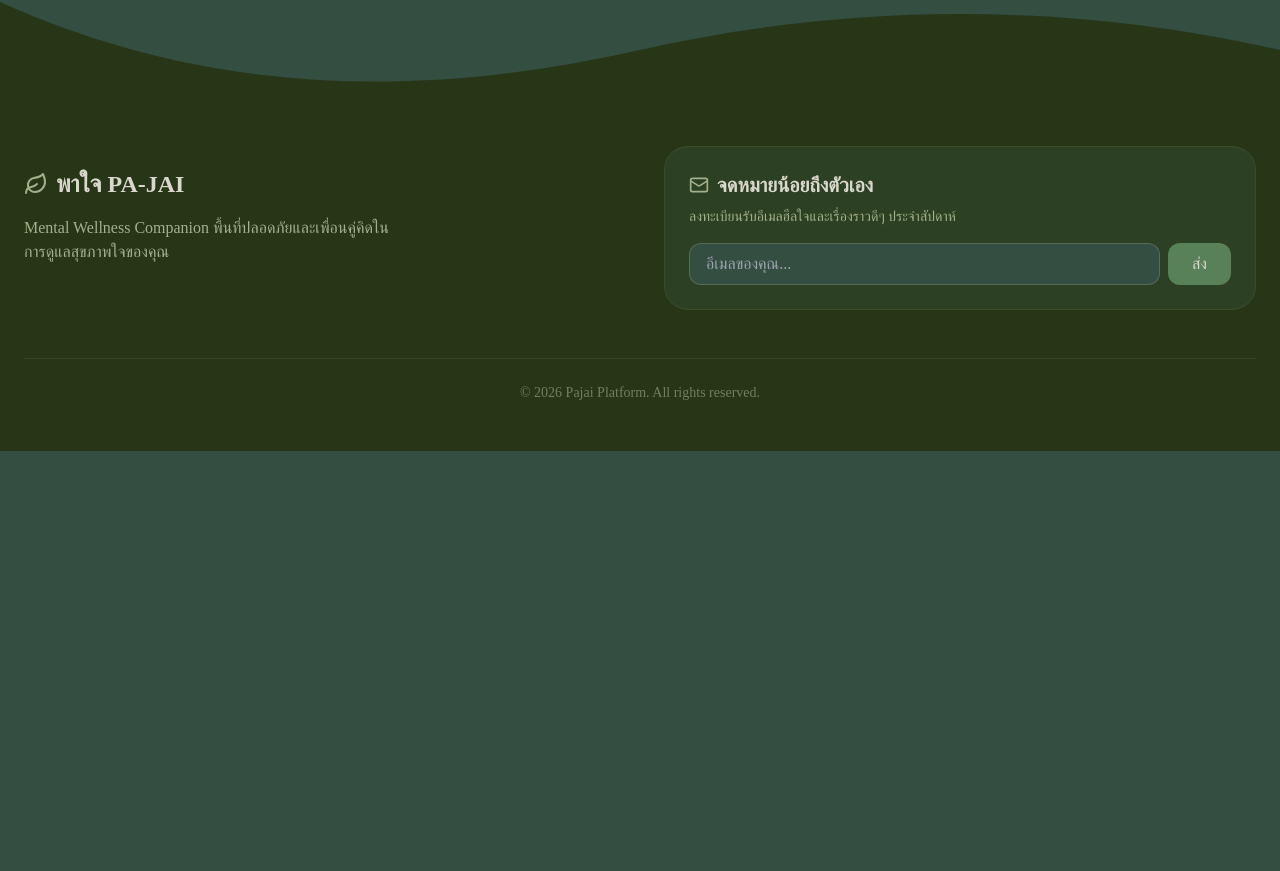
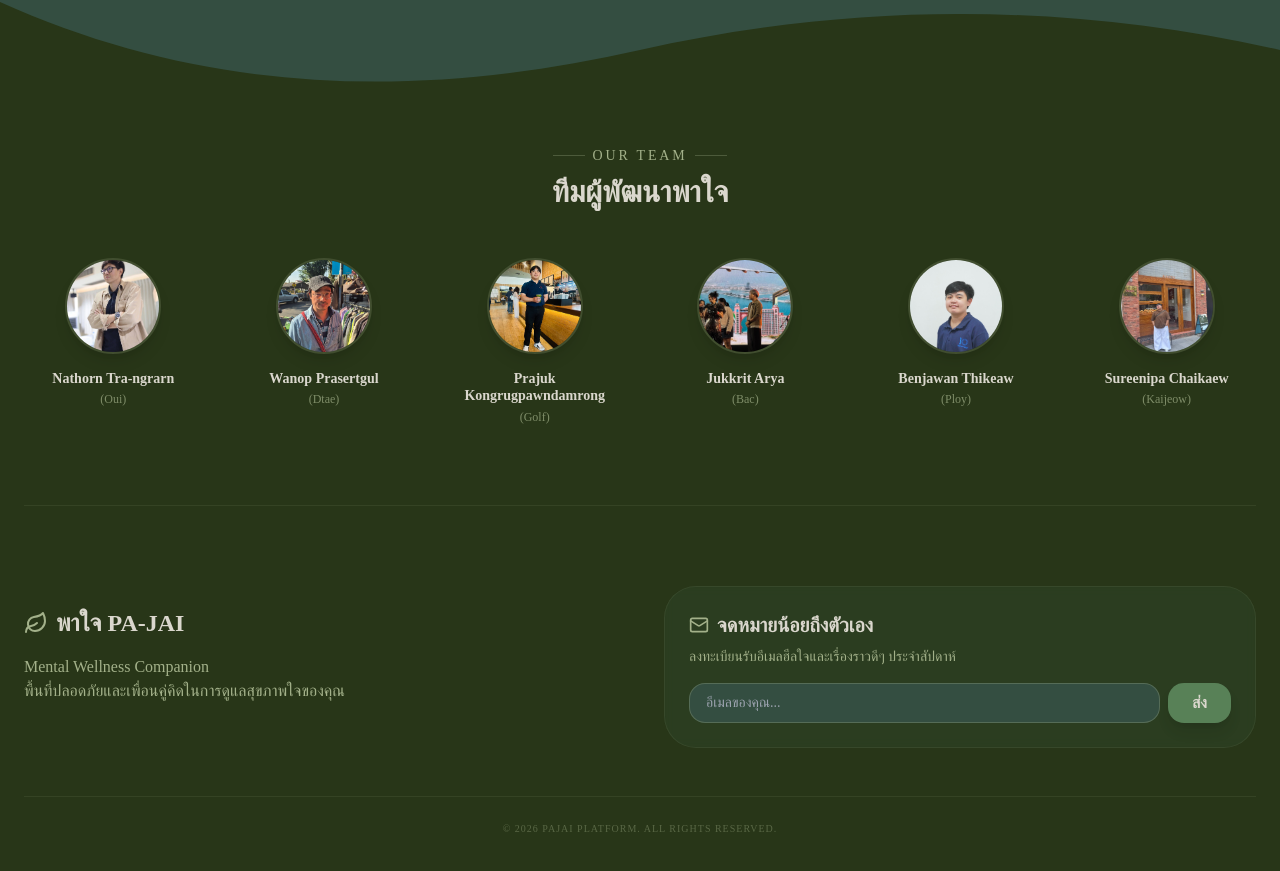
Before and after one commit to KhunKaijeow/pa-jai, a React (Create React App) app: page / in a window 1280 px wide. Shown: the part 1231-2102 px from the top of the page. Before the commit the page ends 1682 px from the top, so only its background shows below. Built offline with nearby package versions, Linux system fonts and the light colour scheme.

Commit message:
Modify: add team member in home page

```diff
--- a/src/App.js
+++ b/src/App.js
@@ -202,7 +202,7 @@ export default function App() {
       {activeTab !== "recover" &&
         activeTab !== "admin" &&
         activeTab !== "map" &&
-        (activeTab === "home" ? <Footer /> : <CompactFooter />)}
+        (activeTab === "home" ? <Footer showTeam={true} /> : <CompactFooter />)}
 
       {/* 5. Floating AI Chat Widget */}
       {user && (
--- a/src/components/Footer.js
+++ b/src/components/Footer.js
@@ -1,7 +1,9 @@
 import React from "react";
 import { Leaf, Mail, Quote } from "lucide-react";
+import { motion } from "framer-motion";
+import { teamMembers } from "../constants/mockData";
 
-export function Footer() {
+export function Footer({ showTeam = false }) {
   return (
     <footer className="mt-20 relative w-full">
       {/* Decorative Wave Design */}
@@ -16,40 +18,91 @@ export function Footer() {
       </svg>
 
       <div className="bg-[#283618] pt-12 pb-32 md:pb-12 px-6">
-        <div className="max-w-7xl mx-auto grid grid-cols-1 md:grid-cols-2 gap-12 items-center">
+        <div className="max-w-7xl mx-auto">
+          {showTeam && (
+            <div className="mb-20">
+              <div className="flex flex-col items-center mb-12">
+                <div className="flex items-center gap-2 mb-2">
+                  <div className="h-[1px] w-8 bg-[#a3b18a]/30" />
+                  <span className="text-[#a3b18a] text-sm font-medium uppercase tracking-[0.2em]">
+                    Our Team
+                  </span>
+                  <div className="h-[1px] w-8 bg-[#a3b18a]/30" />
+                </div>
+                <h3 className="text-3xl font-bold text-[#dad7cd]">
+                  ทีมผู้พัฒนาพาใจ
+                </h3>
+              </div>
+
+              <div className="grid grid-cols-2 md:grid-cols-3 lg:grid-cols-6 gap-6 md:gap-8">
+                {teamMembers.map((member, i) => (
+                  <motion.div
+                    key={i}
+                    initial={{ opacity: 0, y: 20 }}
+                    whileInView={{ opacity: 1, y: 0 }}
+                    viewport={{ once: true }}
+                    transition={{ delay: i * 0.1 }}
+                    className="flex flex-col items-center text-center group"
+                  >
+                    <div className="w-20 h-20 md:w-24 md:h-24 rounded-full overflow-hidden mb-4 border-2 border-[#a3b18a]/20 group-hover:border-[#a3b18a]/50 transition-all duration-300 shadow-lg group-hover:scale-105">
+                      <img
+                        src={member.img}
+                        alt={member.name}
+                        className="w-full h-full object-cover"
+                      />
+                    </div>
+                    <h4 className="text-[#dad7cd] font-semibold text-sm mb-1 leading-tight group-hover:text-[#a3b18a] transition-colors">
+                      {member.name}
+                    </h4>
+                    <p className="text-[#a3b18a] text-xs opacity-70">
+                      ({member.nickname})
+                    </p>
+                  </motion.div>
+                ))}
+              </div>
+              <div className="mt-20 border-t border-[#a3b18a]/10" />
+            </div>
+          )}
+
+          <div className="grid grid-cols-1 md:grid-cols-2 gap-12 items-center">
             <div>
               <div className="flex items-center gap-2 mb-4">
                 <Leaf size={24} className="text-[#a3b18a]" />
-              <h2 className="text-2xl font-bold text-[#dad7cd]">พาใจ PA-JAI</h2>
+                <h2 className="text-2xl font-bold text-[#dad7cd]">
+                  พาใจ PA-JAI
+                </h2>
               </div>
-            <p className="text-[#a3b18a] mb-6 max-w-sm">
+              <p className="text-[#a3b18a] mb-6 max-w-sm font-light">
                 Mental Wellness Companion
+                <br />
                 พื้นที่ปลอดภัยและเพื่อนคู่คิดในการดูแลสุขภาพใจของคุณ
               </p>
             </div>
 
             {/* Newsletter */}
-          <div className="bg-[#3a5a40]/30 p-6 rounded-3xl border border-[#a3b18a]/10">
+            <div className="bg-[#3a5a40]/20 p-6 rounded-[2rem] border border-[#a3b18a]/10 backdrop-blur-sm">
               <h3 className="text-xl font-semibold text-[#dad7cd] mb-2 flex items-center gap-2">
-              <Mail size={20} className="text-[#a3b18a]" /> จดหมายน้อยถึงตัวเอง
+                <Mail size={20} className="text-[#a3b18a]" />{" "}
+                จดหมายน้อยถึงตัวเอง
               </h3>
-            <p className="text-sm text-[#a3b18a] mb-4">
+              <p className="text-sm text-[#a3b18a] mb-4 font-light">
                 ลงทะเบียนรับอีเมลฮีลใจและเรื่องราวดีๆ ประจำสัปดาห์
               </p>
               <div className="flex gap-2">
                 <input
                   type="email"
                   placeholder="อีเมลของคุณ..."
-                className="flex-1 bg-[#344e41] border border-[#a3b18a]/30 rounded-xl px-4 py-2 text-[#dad7cd] outline-none"
+                  className="flex-1 bg-[#344e41] border border-[#a3b18a]/30 rounded-2xl px-4 py-2 text-[#dad7cd] outline-none text-sm focus:border-[#a3b18a] transition-colors"
                 />
-              <button className="px-6 py-2 bg-[#588157] text-[#dad7cd] rounded-xl hover:bg-[#a3b18a] hover:text-[#344e41] font-medium transition-colors">
+                <button className="px-6 py-2 bg-[#588157] text-[#dad7cd] rounded-2xl hover:bg-[#a3b18a] hover:text-[#344e41] font-semibold transition-all shadow-lg active:scale-95">
                   ส่ง
                 </button>
               </div>
             </div>
           </div>
-        <div className="max-w-7xl mx-auto mt-12 pt-6 border-t border-[#a3b18a]/10 text-center text-[#a3b18a]/60 text-sm">
+          <div className="mt-12 pt-6 border-t border-[#a3b18a]/10 text-center text-[#a3b18a]/40 text-[10px] tracking-widest uppercase">
             &copy; 2026 Pajai Platform. All rights reserved.
+          </div>
         </div>
       </div>
     </footer>
--- a/src/constants/mockData.js
+++ b/src/constants/mockData.js
@@ -204,3 +204,36 @@ export const moods = [
     color: "bg-slate-500/20 text-slate-300 border-slate-500/30",
   },
 ];
+
+export const teamMembers = [
+  {
+    name: "Nathorn Tra-ngrarn",
+    nickname: "Oui",
+    img: "/images/team/POui.jpg",
+  },
+  {
+    name: "Wanop Prasertgul",
+    nickname: "Dtae",
+    img: "/images/team/PDtae.jpg",
+  },
+  {
+    name: "Prajuk Kongrugpawndamrong",
+    nickname: "Golf",
+    img: "/images/team/PGolf.jpg",
+  },
+  {
+    name: "Jukkrit Arya",
+    nickname: "Bac",
+    img: "/images/team/PBac.jpg",
+  },
+  {
+    name: "Benjawan Thikeaw",
+    nickname: "Ploy",
+    img: "/images/team/PPloy.jpg",
+  },
+  {
+    name: "Sureenipa Chaikaew",
+    nickname: "Kaijeow",
+    img: "/images/team/KJ.jpg",
+  },
+];
--- a/src/views/PresentationMode.js
+++ b/src/views/PresentationMode.js
@@ -16,6 +16,7 @@ import {
   Map as MapIcon,
 } from "lucide-react";
 import CustomLogo from "../components/CustomLogo";
+import { teamMembers } from "../constants/mockData";
 
 export default function PresentationMode({ onClose }) {
   const [currentSlide, setCurrentSlide] = useState(0);
@@ -500,38 +501,7 @@ export default function PresentationMode({ onClose }) {
               ทีมผู้พัฒนา (The Team)
             </motion.h2>
             <div className="grid grid-cols-2 md:grid-cols-3 gap-6 md:gap-8">
-              {[
-                {
-                  name: "Nathorn Tra-ngrarn",
-                  nickname: "Oui",
-                  img: "/images/team/POui.jpg",
-                },
-                {
-                  name: "Wanop Prasertgul",
-                  nickname: "Dtae",
-                  img: "/images/team/PDtae.jpg",
-                },
-                {
-                  name: "Prajuk Kongrugpawndamrong",
-                  nickname: "Golf",
-                  img: "/images/team/PGolf.jpg",
-                },
-                {
-                  name: "Jukkrit Arya",
-                  nickname: "Bac",
-                  img: "/images/team/PBac.jpg",
-                },
-                {
-                  name: "Benjawan Thikeaw",
-                  nickname: "Ploy",
-                  img: "/images/team/PPloy.jpg",
-                },
-                {
-                  name: "Sureenipa Chaikaew",
-                  nickname: "Kaijeow",
-                  img: "/images/team/KJ.jpg",
-                },
-              ].map((member, i) => (
+              {teamMembers.map((member, i) => (
                 <motion.div
                   key={i}
                   variants={itemVars}
```
Lines whose indentation alone changed are shown as unchanged.
